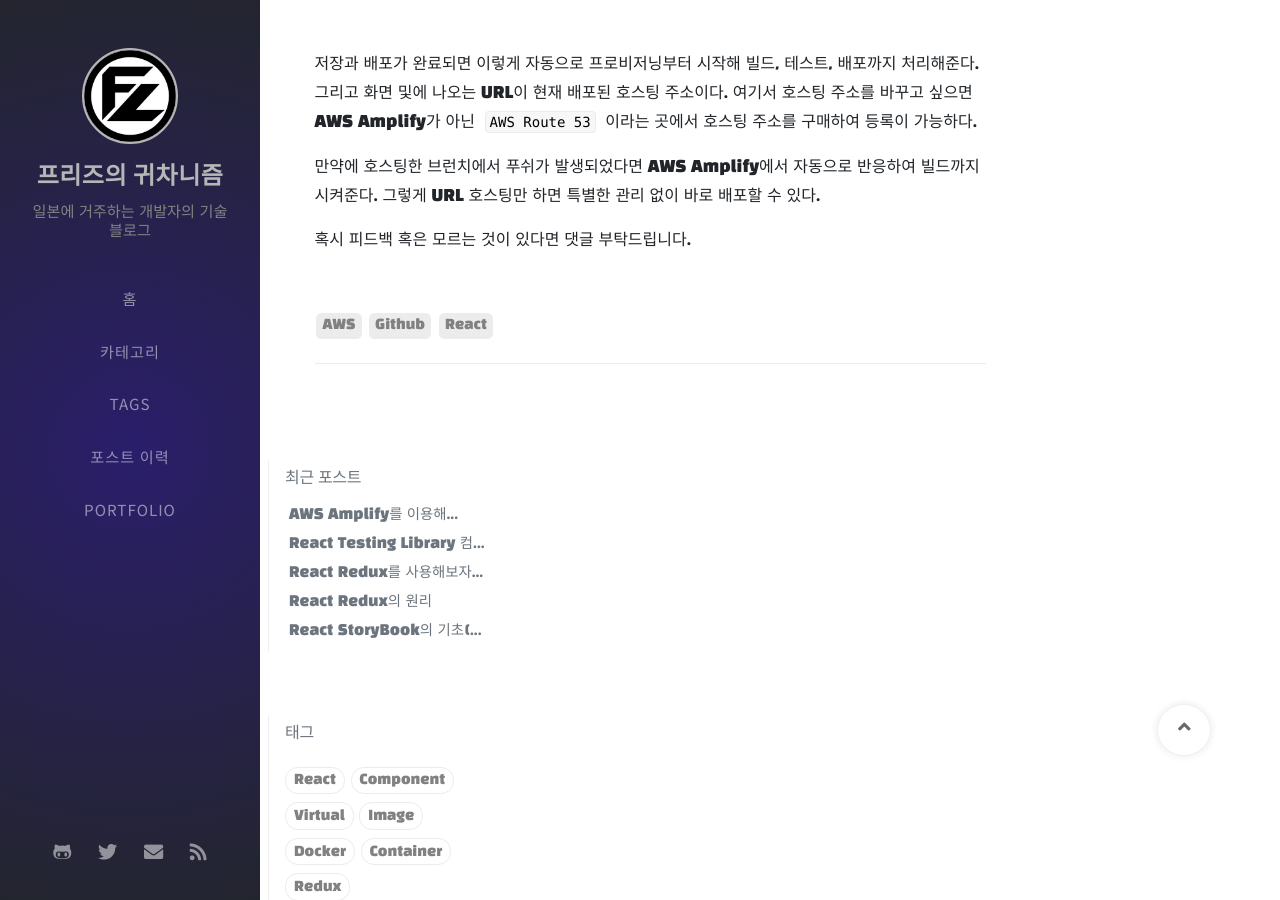
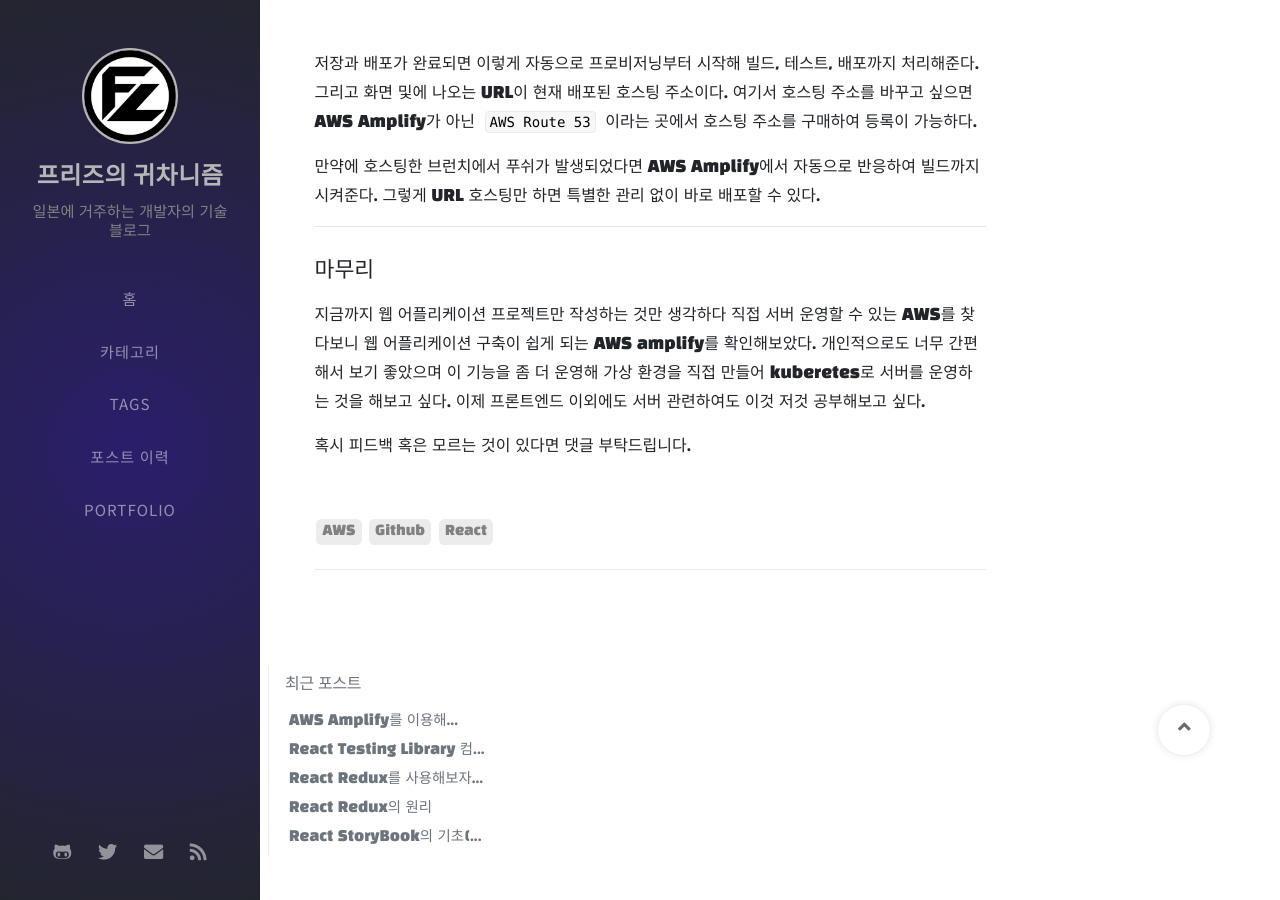
Before and after one commit to FREEZ2385/freez2385.github.io, a Jekyll site: the page built from _posts/2021-09-16-AWS-Amplify.md, in a window 1280 px wide and 900 px high, scrolled down 2511 px. Built offline with Jekyll 4.4.1, drawn with Linux system fonts in a browser that asks for light colours; nearby versions of some CDN libraries; some web fonts are replaced; comment, search, counter and statistics services are not loaded.

Commit message:
[Update] footer of aws_amplify

```diff
--- a/_posts/2021-09-16-AWS-Amplify.md
+++ b/_posts/2021-09-16-AWS-Amplify.md
@@ -80,4 +80,12 @@
 
 만약에 호스팅한 브런치에서 푸쉬가 발생되었다면 AWS Amplify에서 자동으로 반응하여 빌드까지 시켜준다. 그렇게 URL 호스팅만 하면 특별한 관리 없이 바로 배포할 수 있다.
 
+
+
+---
+
+## 마무리
+
+지금까지 웹 어플리케이션 프로젝트만 작성하는 것만 생각하다 직접 서버 운영할 수 있는 AWS를 찾다보니 웹 어플리케이션 구축이 쉽게 되는 AWS amplify를 확인해보았다. 개인적으로도 너무 간편해서 보기 좋았으며 이 기능을 좀 더 운영해 가상 환경을 직접 만들어 kuberetes로 서버를 운영하는 것을 해보고 싶다. 이제 프론트엔드 이외에도 서버 관련하여도 이것 저것 공부해보고 싶다.
+
 혹시 피드백 혹은 모르는 것이 있다면 댓글 부탁드립니다.
```
